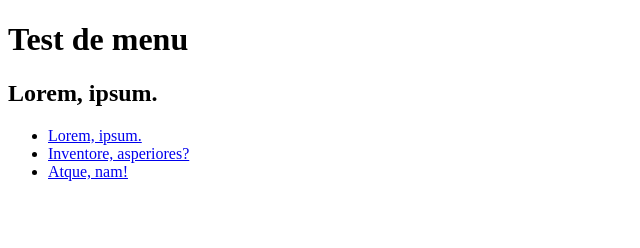
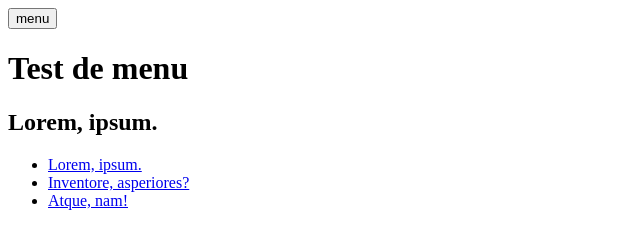
Before and after one commit to MMI-SAE-105/2023-r113-tp2-menu-alpinejs-NathannSchwarz, a plain HTML site: page index.html in a window 1280 px wide. Shown: the whole page, without its empty margins (0-640 px from the left). Drawn offline with Linux system fonts and the light colour scheme.

```diff
--- a/index.html
+++ b/index.html
@@ -7,15 +7,14 @@
     <title>Test menu</title>
   </head>
   <body>
-    <!-- https://emmet.io/ -->
-    <!-- header>h1{Test de menu} -->
+
     <header>
+      <button>menu</button>
       <h1>Test de menu</h1>
     </header>
-    <!-- h2>lorem2^p>lorem -->
+
     <h2>Lorem, ipsum.</h2>
     <p>
-      <!-- nav>ul>li*3>a[href=#]>lorem2 -->
       <nav>
         <ul>
           <li><a href="#">Lorem, ipsum.</a></li>
```
Also changed, not shown: 1 other file.
